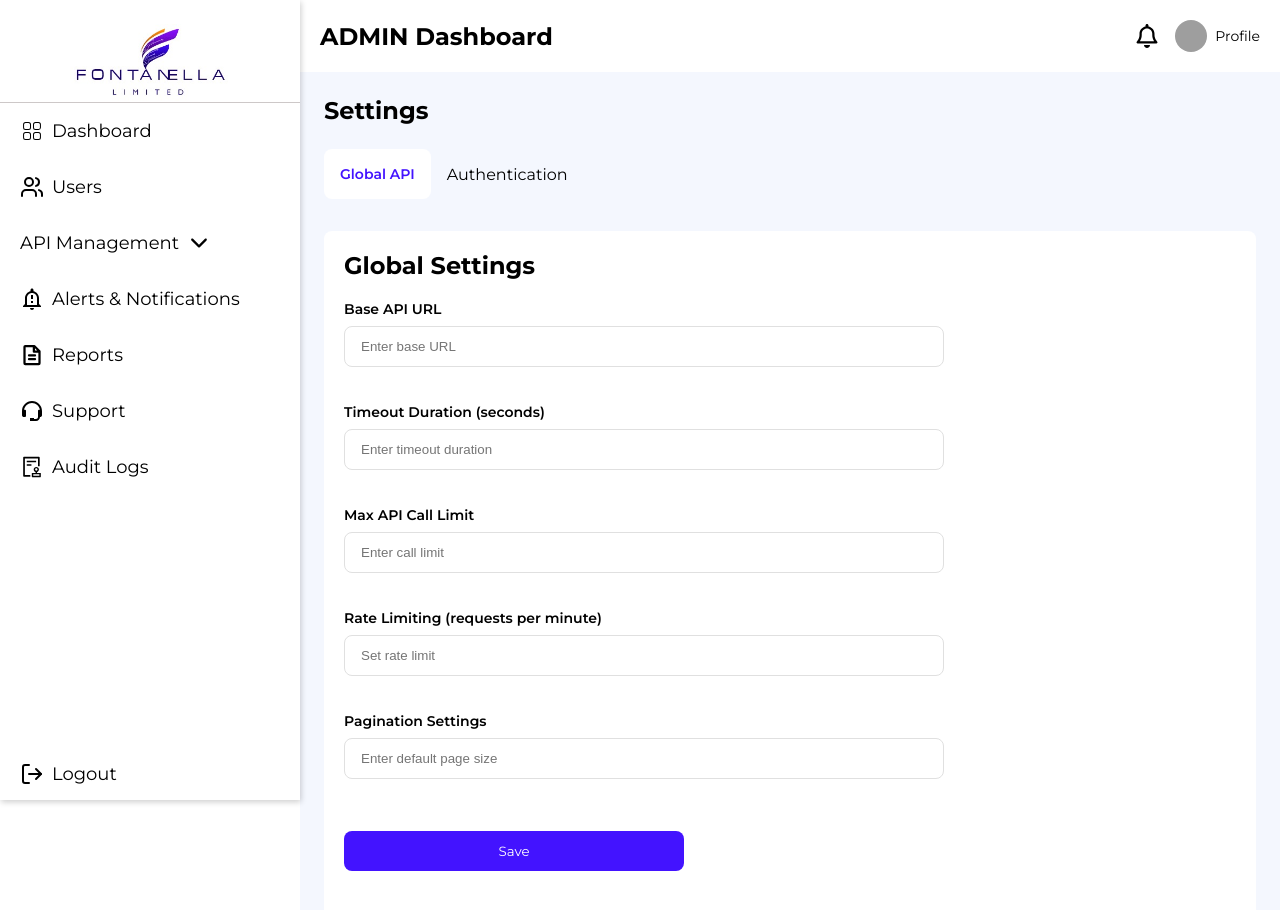
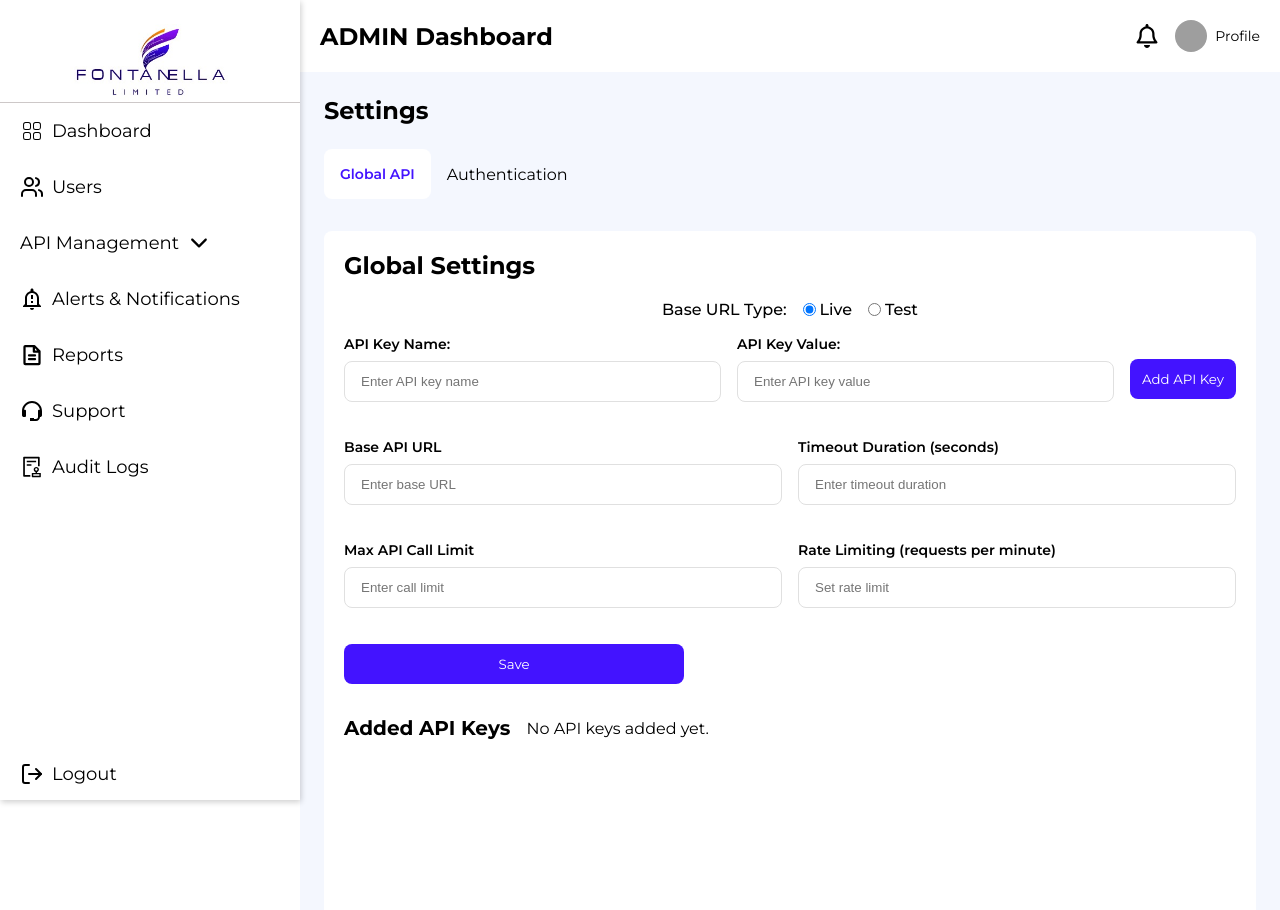
Before and after one commit to BIMERO/admin-dashboard, a React (Create React App) app: page /settings in a window 1280 px wide. Shown: the top 910 px of the page. Built offline with nearby package versions, Linux system fonts and the light colour scheme; grey boxes are pictures that could not be loaded.

Commit message:
corrections to build fail

```diff
--- a/src/App.tsx
+++ b/src/App.tsx
@@ -11,6 +11,10 @@ function App() {
 
   const toggleSidebar = () => {
     setSidebarOpen((prevState: boolean) => !prevState);
+  };
+
+  const closeSidebar = () => {
+    setSidebarOpen(false);
   };
 
   return (
@@ -31,7 +35,9 @@ function App() {
                     />
                     <div className="main-content">
                       <Navbar toggleSidebar={toggleSidebar} />
-                      <div className="pages">{route.element}</div>
+                      <div className="pages" onClick={closeSidebar}>
+                        {route.element}
+                      </div>
                     </div>
                   </div>
                 }
--- a/src/config/apiService.ts
+++ b/src/config/apiService.ts
@@ -89,10 +89,10 @@ export const updateUserStatus = async (
 };
 
 export const filterUsers = async (filterParams: {
-  filterName?: string | null;
-  filterStatus?: string | null;
-  filterEmail?: string | null;
-  filterType?: string | null;
+  filterName?: string | "";
+  filterStatus?: string | "";
+  filterEmail?: string | "";
+  filterType?: string | "";
 }) => {
   try {
     const response = await api.get(`${API_ENDPOINTS.filterUsers}`, {
@@ -177,6 +177,7 @@ export const getAllCallLogs = async () => {
 };
 
 const handleError = (error: any) => {
+  console.log(error);
   console.error("API Error:", error.response?.data?.message || error.message);
   throw new Error(error.response?.data?.message || "Network Error");
 };
--- a/src/pages/Users/Users.tsx
+++ b/src/pages/Users/Users.tsx
@@ -92,10 +92,10 @@ const Users = ({
 
   const handleFilter = async () => {
     const filters = {
-      filterName: filterName || null,
-      filterStatus: filterStatus || null,
-      filterEmail: filterEmail || null,
-      filterType: filterType || null,
+      filterName: filterName || "",
+      filterStatus: filterStatus || "",
+      filterEmail: filterEmail || "",
+      filterType: filterType || "",
     };
     const response = await filterUsers(filters);
     setFilteredUsers(response.data);
--- a/src/pages/apiManagement/AddAPI/General.tsx
+++ b/src/pages/apiManagement/AddAPI/General.tsx
@@ -20,13 +20,16 @@ const General: React.FC<GeneralProps> = ({
   next,
 }) => {
   const [error, setError] = useState("");
+  const [endpoint, setEndpoint] = useState("");
+
   const handleEndpointChange = (e: any) => {
     let enteredEndpoint = e.target.value;
 
     if (!enteredEndpoint.startsWith("/")) {
       enteredEndpoint = "/" + enteredEndpoint;
     }
-    updateApiData("endpoint", enteredEndpoint);
+    setEndpoint(enteredEndpoint);
+    updateApiData("endpoint", selectedBaseUrl + enteredEndpoint);
   };
 
   const [isDropdownOpen, setIsDropdownOpen] = useState(false);
@@ -37,6 +40,7 @@ const General: React.FC<GeneralProps> = ({
     setIsDropdownOpen(false);
     handleBaseUrlChange(option);
     updateApiData("baseUrl", option);
+    updateApiData("endpoint", option + endpoint);
   };
 
   const methodOptions = [
@@ -64,6 +68,7 @@ const General: React.FC<GeneralProps> = ({
 
   const handleNextClick = () => {
     if (
+      selectedBaseUrl === "" ||
       apiData.endpoint === "" ||
       apiData.method === "" ||
       apiData.description === "" ||
--- a/src/pages/apiManagement/Index.tsx
+++ b/src/pages/apiManagement/Index.tsx
@@ -4,9 +4,10 @@ import APIManagement from "./APIManagement";
 import AddNewApi from "./AddAPI/Index";
 import { Endpoints } from "../../interfaces/Endpoint";
 import { getApis } from "../../config/apiService";
+import { APIs } from "../../interfaces/APIs";
 
 const APIManagementPage = () => {
-  const [allAPIs, setAllAPIs] = useState<Endpoints[]>([]);
+  const [allAPIs, setAllAPIs] = useState<APIs[]>([]);
   const [addAPI, setAddAPI] = useState(false);
   const [loading, setLoading] = useState(false);
   const [error, setError] = useState<string | null>(null);
@@ -15,7 +16,7 @@ const APIManagementPage = () => {
     setAddAPI(true);
   };
 
-  const handleSaveAPI = (newAPI: Endpoints) => {
+  const handleSaveAPI = (newAPI: APIs) => {
     setAllAPIs([...allAPIs, newAPI]);
     setAddAPI(false);
   };
@@ -25,7 +26,7 @@ const APIManagementPage = () => {
   };
 
   useEffect(() => {
-    const fetchUsers = async () => {
+    const fetchApis = async () => {
       setLoading(true);
       try {
         const userData = await getApis();
@@ -38,7 +39,7 @@ const APIManagementPage = () => {
       }
     };
 
-    fetchUsers();
+    fetchApis();
   }, []);
 
   return (
@@ -50,6 +51,7 @@ const APIManagementPage = () => {
           allAPIs={allAPIs}
           onAddAPI={handleAddApi}
           setAllAPIs={setAllAPIs}
+          loading={loading}
         />
       )}
     </>
--- a/src/pages/settings/Global.tsx
+++ b/src/pages/settings/Global.tsx
@@ -1,4 +1,10 @@
 import React, { useState } from "react";
+
+interface ApiKey {
+  key: string;
+  value: string;
+  baseUrl: string;
+}
 
 const Global = () => {
   const [baseUrl, setBaseUrl] = useState(localStorage.getItem("baseUrl") || "");
@@ -19,6 +25,45 @@ const Global = () => {
     localStorage.getItem("pageSize") || ""
   );
   const [successMessage, setSuccessMessage] = useState("");
+
+  const [apiKeys, setApiKeys] = useState<ApiKey[]>([]);
+
+  // State to hold current input values
+  const [keyName, setKeyName] = useState("");
+  const [keyValue, setKeyValue] = useState("");
+
+  // State for the selected base URL (Live/Test)
+  const [baseUrlType, setBaseUrlType] = useState("live");
+  const [error, setError] = useState("");
+
+  const addApiKey = () => {
+    // Validation: Ensure keyName and keyValue are not empty
+    if (!keyName || !keyValue) {
+      setError("Both key name and key value are required.");
+      return;
+    }
+
+    // Add the new API key to the apiKeys array
+    setApiKeys([
+      ...apiKeys,
+      { key: keyName, value: keyValue, baseUrl: baseUrlType },
+    ]);
+
+    // Clear input fields and errors after successful addition
+    setKeyName("");
+    setKeyValue("");
+    setError(""); // Clear the error message
+  };
+
+  const handleBaseUrlChange = (event: React.ChangeEvent<HTMLInputElement>) => {
+    setBaseUrlType(event.target.value);
+  };
+
+  // Handle deleting an API key
+  const deleteApiKey = (index: number) => {
+    const updatedApiKeys = apiKeys.filter((_, i) => i !== index);
+    setApiKeys(updatedApiKeys);
+  };
 
   const handleSave = (e: any) => {
     e.preventDefault();
@@ -43,6 +88,58 @@ const Global = () => {
       <h1>Global Settings</h1>
       <div className="global-form">
         <form action="submit" onSubmit={handleSave}>
+          <div className="base_radio">
+            <label>Base URL Type:</label>
+            <label>
+              <input
+                type="radio"
+                value="live"
+                checked={baseUrlType === "live"}
+                onChange={handleBaseUrlChange}
+              />
+              Live
+            </label>
+            <label>
+              <input
+                type="radio"
+                value="test"
+                checked={baseUrlType === "test"}
+                onChange={handleBaseUrlChange}
+              />
+              Test
+            </label>
+          </div>
+
+          <div className="add-headers">
+            <div className="inputs">
+              <label>API Key Name:</label>
+              <input
+                type="text"
+                value={keyName}
+                onChange={(e) => setKeyName(e.target.value)}
+                placeholder="Enter API key name"
+              />
+            </div>
+
+            {/* Input for API key value */}
+            <div className="inputs">
+              <label>API Key Value:</label>
+              <input
+                type="text"
+                value={keyValue}
+                onChange={(e) => setKeyValue(e.target.value)}
+                placeholder="Enter API key value"
+              />
+            </div>
+            {/* Button to add the API key */}
+            <button onClick={addApiKey} style={{ maxWidth: "fit-content" }}>
+              Add API Key
+            </button>
+          </div>
+
+          {error && <p style={{ color: "red" }}>{error}</p>}
+
+          <div className="input-flex">
             <div className="inputs">
               <label>Base API URL</label>
               <input
@@ -62,7 +159,9 @@ const Global = () => {
                 onChange={(e) => setTimeoutDuration(e.target.value)}
               />
             </div>
+          </div>
 
+          <div className="input-flex">
             <div className="inputs">
               <label>Max API Call Limit</label>
               <input
@@ -82,19 +181,40 @@ const Global = () => {
                 onChange={(e) => setRateLimit(e.target.value)}
               />
             </div>
-
-          <div className="inputs">
-            <label>Pagination Settings</label>
-            <input
-              type="number"
-              placeholder="Enter default page size"
-              value={pageSize}
-              onChange={(e) => setPageSize(e.target.value)}
-            />
           </div>
 
           <button type="submit">Save</button>
         </form>
+
+        <div className="addedkeys">
+          <h3>Added API Keys</h3>
+          {apiKeys.length > 0 ? (
+            <ul>
+              {apiKeys.map((api, index) => (
+                <li key={index}>
+                  <p>
+                    Key: <span>{api.key}</span>
+                  </p>
+                  <p>
+                    Value: <span>{api.value}</span>
+                  </p>
+                  <p>
+                    BaseUrl Type: <span>{api.baseUrl}</span>
+                  </p>
+
+                  <button
+                    onClick={() => deleteApiKey(index)}
+                    style={{ maxWidth: "fit-content" }}
+                  >
+                    Delete
+                  </button>
+                </li>
+              ))}
+            </ul>
+          ) : (
+            <p>No API keys added yet.</p>
+          )}
+        </div>
 
         <p>{successMessage}</p>
         <ul>
--- a/src/pages/settings/settings.css
+++ b/src/pages/settings/settings.css
@@ -42,7 +42,6 @@
 
 .global-form {
   padding: 1.25rem 0;
-  max-width: 600px;
   width: 100%;
 }
 
@@ -53,7 +52,74 @@
   color: white;
   padding: 0.75rem;
   border-radius: 0.5rem;
-  margin-top: 1rem;
+  /* margin-top: 1rem; */
   width: 100%;
   max-width: 340px;
 }
+
+/* Global */
+.base_radio {
+  display: flex;
+  align-items: center;
+  justify-content: center;
+  gap: 1rem;
+  flex-wrap: wrap;
+}
+
+.base_radio label {
+  font-weight: 500;
+  display: flex;
+  gap: 0.25rem;
+}
+
+.global-form .add-headers {
+  display: flex;
+  align-items: center;
+  gap: 1rem;
+  flex-wrap: wrap;
+  width: 100%;
+}
+
+.global-form .inputs {
+  flex: 1;
+}
+
+.global-form .input-flex {
+  display: flex;
+  flex-wrap: wrap;
+  align-items: center;
+  gap: 1rem;
+}
+
+.addedkeys {
+  margin: 2rem 0;
+  display: flex;
+  align-items: center;
+  gap: 1rem;
+  flex-wrap: wrap;
+  width: 100%;
+}
+
+.addedkeys h3 {
+  font-size: 1.25rem;
+}
+
+.addedkeys ul {
+  flex: 1;
+}
+
+.addedkeys ul li {
+  display: flex;
+  align-items: center;
+  gap: 1rem;
+  justify-content: space-between;
+  margin-bottom: 0.75rem;
+}
+
+.addedkeys ul li p {
+  font-weight: 500;
+}
+
+.addedkeys ul li span {
+  font-weight: 400;
+}
```
Also changed, not shown: src/pages/apiLogs/MakeCall.tsx (+48 -15 lines), src/pages/apiManagement/APIManagement.tsx (+40 -9 lines), src/pages/apiManagement/EditForm.tsx (+75 -51 lines), src/pages/settings/Settings.tsx (+0 -40 lines). Lines whose indentation alone changed are shown as unchanged.
